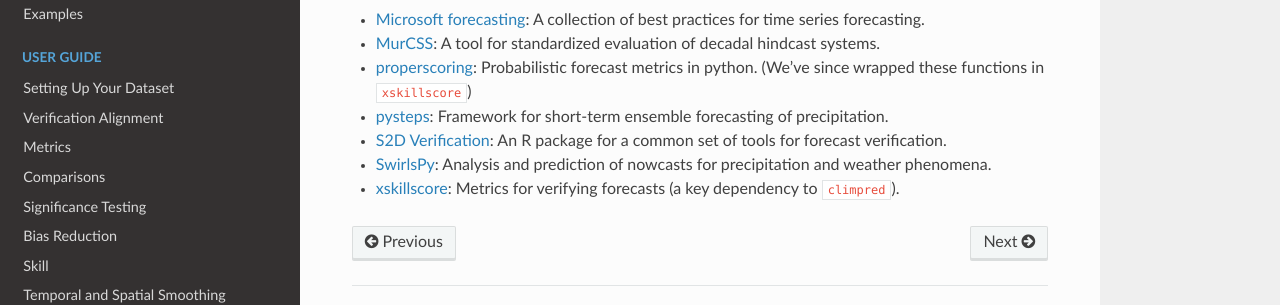
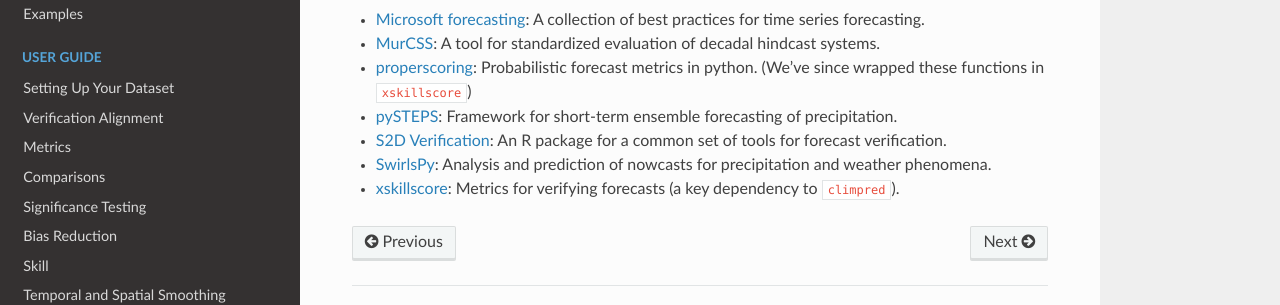
Before and after one commit to pangeo-data/climpred, a Sphinx documentation site: the page built from docs/source/related-packages.rst, in a window 1280 px wide. Shown: the part 273-578 px from the top of the page. Built offline with Sphinx 7.4.7 and the Read the Docs theme 2.0.0, drawn with Linux system fonts in a browser that asks for light colours; formulas are drawn with MathJax 3; pages that are not in the unit, such as notebooks, are missing from menus; the version number could not be read and is left out.

```diff
--- a/docs/source/related-packages.rst
+++ b/docs/source/related-packages.rst
@@ -15,7 +15,7 @@ domain that are not on the list.
 * `properscoring <https://github.com/TheClimateCorporation/properscoring>`_:
   Probabilistic forecast metrics in python.
   (We've since wrapped these functions in ``xskillscore``)
-* `pysteps <https://pysteps.github.io/>`_:
+* `pySTEPS <https://pysteps.github.io/>`_:
   Framework for short-term ensemble forecasting of precipitation.
 * `S2D Verification <https://cran.r-project.org/web/packages/s2dverification/s2dverification.pdf>`_:
   An R package for a common set of tools for forecast verification.
```
